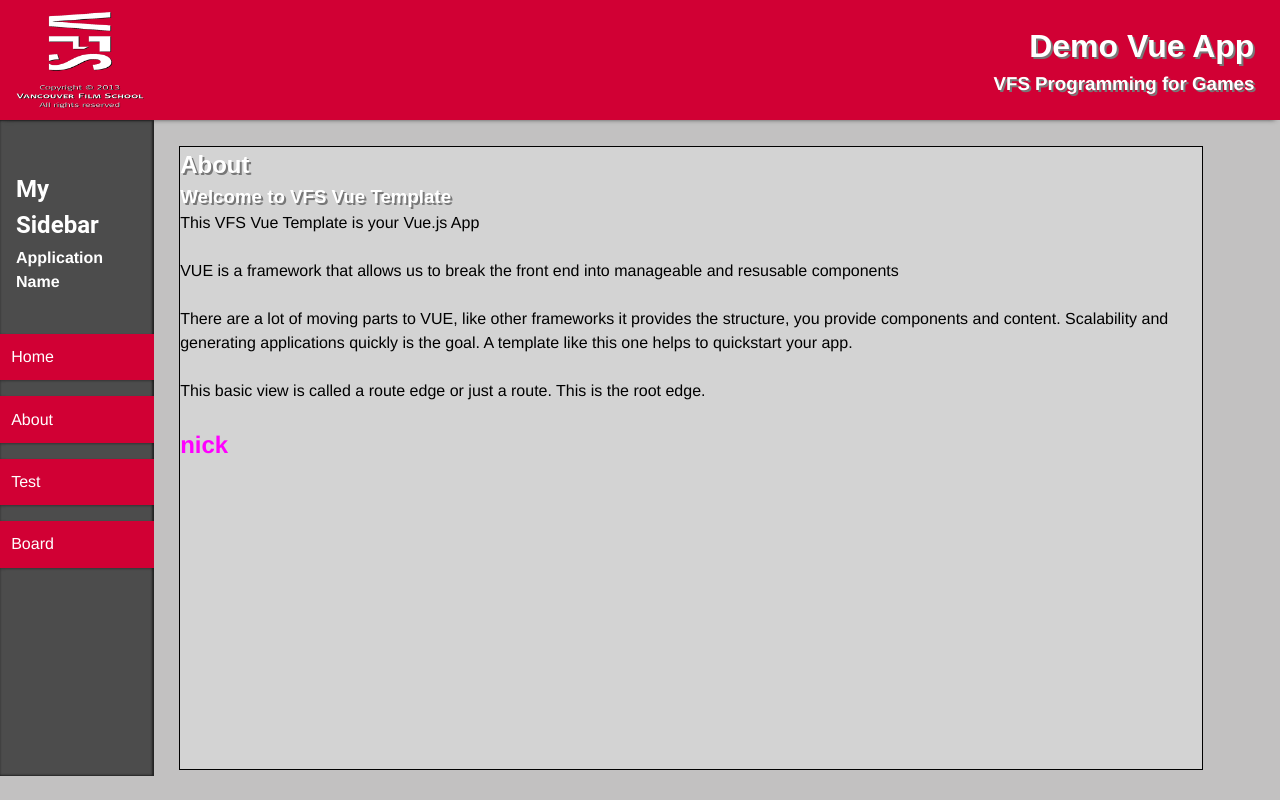
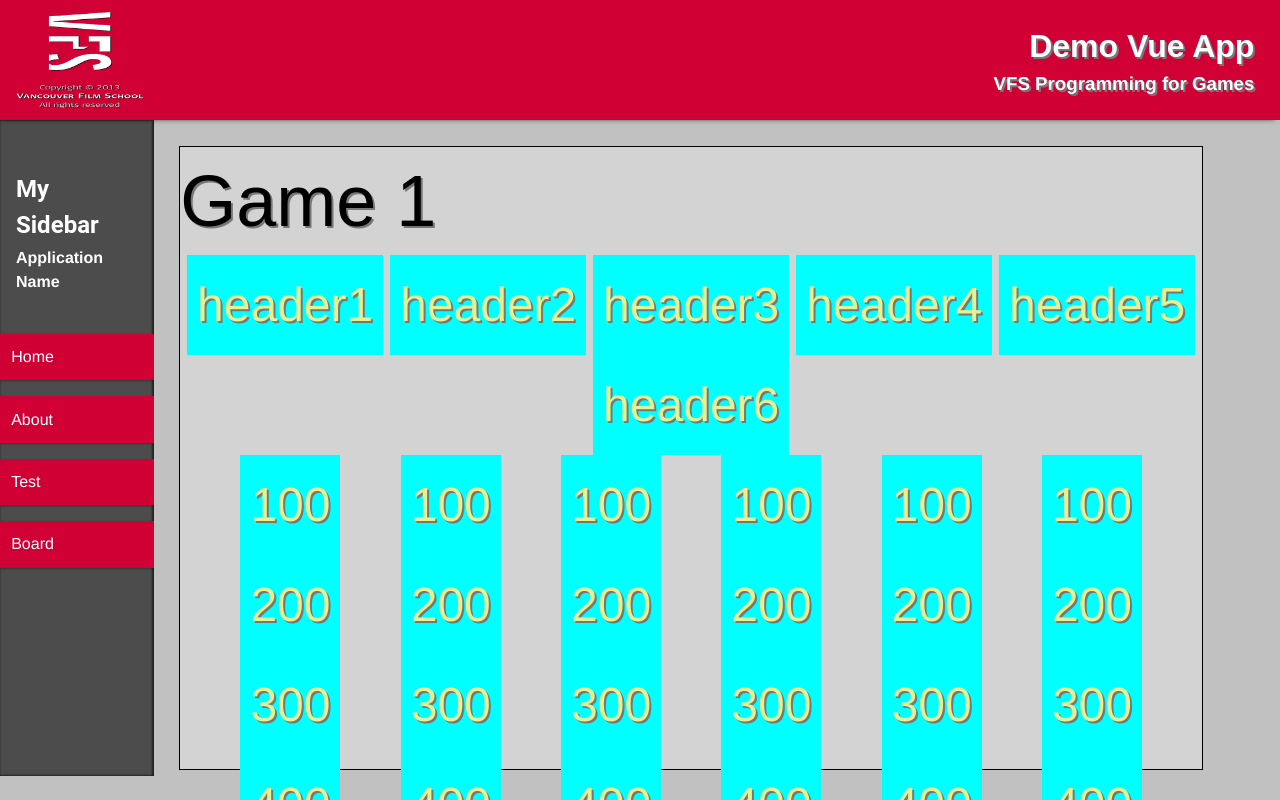
Before and after one commit to pg22nicholas/JeopardyTest, a Vue app: page /#/board in a window 1280 px wide. Before the commit this address led to /#/. Built offline with nearby package versions, Linux system fonts and the light colour scheme.

Commit message:
added a board component that holds cells with click events for each cell

```diff
--- a/src/components/BoardCell.vue
+++ b/src/components/BoardCell.vue
@@ -29,16 +29,17 @@
 
     .cell-style {
         display: flex;
-        flex-direction:row;
-        flex-wrap:wrap;
-        justify-content:space-evenly;
-        align-content: flex-start;
-        align-items:flex-start;
+        align-items: center;
+        justify-content: center;
+        background-color: aqua;
+        width: fit-content;
+        height: 100px;
+        padding: 10px;
     }
 
     .cell-text {
         color: rgb(228, 241, 148);
-        font-size: 4.5em;
+        font-size: 3em;
         text-shadow: 2px 2px #777;
     }
 
--- /dev/null
+++ b/src/components/GameBoard.vue
@@ -0,0 +1,79 @@
+<!--
+<some-tag-name title="My Component">
+    -- user can add their own HTML code here, replaces 'slot' component --
+</some-tag-name>
+
+@copyright (c) 2019. Scott Henshaw. All Rights Reserved.
+-->
+<template>
+
+    <section>  <!-- Just one main element per template -->
+        <div class="title">{{ title }}</div>
+        <div class="board-container" >
+            <div v-for="header in headers" :key="header.title">
+                <Board-Cell>{{ header.title }}</Board-Cell>
+            </div>
+        </div>
+
+        <div v-for="row in numRows - 1" :key="row">
+            <div class="board-container">
+                <div v-for="col in numColumns" :key="col">
+                    <div @click="doIt($event)">
+                        <Board-Cell>{{ row * 100 }}</Board-Cell>
+                    </div>
+                </div>
+            </div>
+
+        </div>
+    </section>
+
+</template>
+<script>
+    import Controller from '@/mixins/controller'
+    import BoardCell from '@/components/BoardCell.vue'
+
+    class GameBoardController extends Controller {
+
+        constructor( name, subComponentList = []) {
+            super( name, subComponentList )
+
+            this.vm = {
+                numColumns: 6,
+                numRows: 5,
+                headers: [{title: "header1"}, {title: "header2"}, {title: "header3"}, {title: "header4"}, {title: "header5"}, {title: "header6"}]
+            }
+
+            // props passed in when using this component
+            this.props = {
+                title: String
+            }
+        }
+
+        doIt( $event ) {
+            // A method that does something to the props or viewModel, or global state
+            console.log("do it")
+        }
+    }
+
+    export default new GameBoardController('GameBoardComponent', { BoardCell });
+
+</script>
+<style scoped>
+    /*
+    Add "scoped" attribute to limit CSS to this component only <style scoped>
+    styles that are specific to this component only, not sub-children
+    */
+    .board-container {
+        display: flex;
+        flex-wrap: wrap;
+        flex-direction: row;
+        justify-content: space-evenly;
+    }
+
+    .title {
+        font-size: 4.5em;
+        height: fit-content;
+        width: fit-content;
+    }
+
+</style>
--- a/src/components/sampleComponent.vue
+++ b/src/components/sampleComponent.vue
@@ -101,7 +101,6 @@
     .component-style {
         display: flex;
         flex-direction:row;
-        flex-wrap:wrap;
         justify-content:space-evenly;
         align-content: flex-start;
         align-items:flex-start;
--- a/src/routes/Board.vue
+++ b/src/routes/Board.vue
@@ -5,13 +5,16 @@ Copyright (c) 2018. Scott Henshaw, Kibble Online Inc. All Rights Reserved.
 <template>
 
     <section class="board-container">
-        <Board-Cell>100</Board-Cell>
+        <div class="board">
+            <Game-Board title="Game 1">100</Game-Board>
+        </div>
+
     </section>
 
 </template>
 <script>
     import Controller from '@/mixins/controller'
-    import BoardCell from '@/components/BoardCell.vue'
+    import GameBoard from '@/components/GameBoard.vue'
 
     class BoardController extends Controller {
 
@@ -23,7 +26,7 @@ Copyright (c) 2018. Scott Henshaw, Kibble Online Inc. All Rights Reserved.
         }
     }
 
-    export default new BoardController('pgBoard', { BoardCell });
+    export default new BoardController('pgBoard', { GameBoard });
 
 </script>
 <style>
@@ -31,5 +34,15 @@ Copyright (c) 2018. Scott Henshaw, Kibble Online Inc. All Rights Reserved.
     .board-container {
         display: inline-block;
         width: 100%;
+        height: 100%;
+    }
+
+    .board {
+        margin:2vw;
+        border: 1px solid black;
+        background-color: lightgray;
+        color: black;
+        height: 78vh;
+        width: 80vw;
     }
 </style>
```
